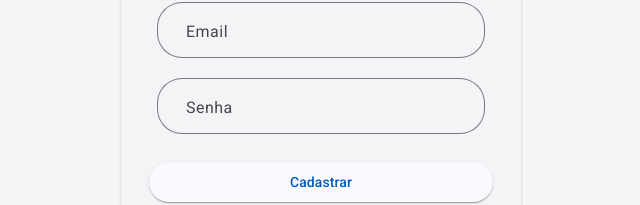
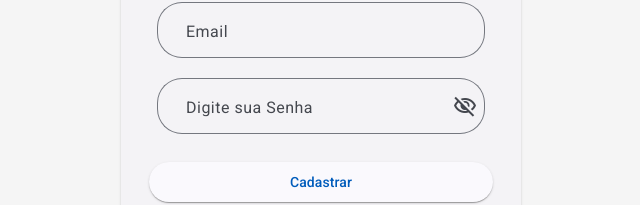
Before and after one commit to Neyzim/bff-front-end, an Angular app: page /register in a window 1280 px wide. Shown: the part 354-559 px from the top of the page, without its empty margins (319-959 px from the left). Built offline with nearby package versions, Linux system fonts and the light colour scheme.

Commit message:
feat: created password field shared component

```diff
--- a/src/app/pages/register/register.html
+++ b/src/app/pages/register/register.html
@@ -4,7 +4,7 @@
             <mat-card-title>Cadastro de novo usuário</mat-card-title>
         </mat-card-header>
         <mat-card-content>
-            <mat-form-field appearance="outline" class="full-width">
+            <mat-form-field appearance="outline" class="full-width" id="input-field">
                 <mat-label>Nome completo</mat-label>
                 <input matInput placeholder="Digite Seu Nome completo">
             </mat-form-field>
@@ -12,10 +12,7 @@
                 <mat-label>Email</mat-label>
                 <input matInput placeholder="Digite Seu email.">
             </mat-form-field>
-            <mat-form-field appearance="outline" class="full-width">
-                <mat-label>Senha</mat-label>
-                <input matInput placeholder="Cadastre sua senha" type="password">
-            </mat-form-field>
+            <input-password-field></input-password-field>
         </mat-card-content>
         <mat-card-actions >
             <button matButton="elevated" class="full-width">Cadastrar</button>
--- a/src/app/pages/register/register.ts
+++ b/src/app/pages/register/register.ts
@@ -4,10 +4,12 @@ import { MatCardModule } from '@angular/material/card';
 import { MatFormFieldModule } from '@angular/material/form-field';
 import { MatInputModule } from '@angular/material/input';
 import { MatSelectModule } from '@angular/material/select';
+import { PasswordField } from '../../shared/components/password-field/password-field';
+
 
 
 @Component({
-  imports: [MatCardModule, MatButtonModule, MatFormFieldModule, MatInputModule, MatSelectModule],
+  imports: [MatCardModule, MatButtonModule, MatFormFieldModule, MatInputModule, MatSelectModule, PasswordField],
   selector: 'app-register',
   styleUrl: './register.scss',
   templateUrl: './register.html',
--- /dev/null
+++ b/src/app/shared/components/password-field/password-field.html
@@ -0,0 +1,15 @@
+<div>
+  <mat-form-field class="full-width" appearance="outline">
+    <mat-label>Digite sua Senha</mat-label>
+    <input matInput [type]="hide() ? 'password' : 'text'" class="input-field"/>
+    <button
+      matIconButton
+      matSuffix
+      (click)="clickEvent($event)"
+      [attr.aria-label]="'Hide password'"
+      [attr.aria-pressed]="hide()"
+    >
+      <mat-icon>{{hide() ? 'visibility_off' : 'visibility'}}</mat-icon>
+    </button>
+  </mat-form-field>
+</div>
--- /dev/null
+++ b/src/app/shared/components/password-field/password-field.scss
@@ -0,0 +1,24 @@
+.example-container mat-form-field+mat-form-field {
+    margin-left: 8px;
+}
+
+.example-right-align {
+    text-align: right;
+}
+
+input.example-right-align::-webkit-outer-spin-button,
+input.example-right-align::-webkit-inner-spin-button {
+    display: none;
+}
+
+input.example-right-align {
+    -moz-appearance: textfield;
+}
+
+.input-field {
+    border-radius: 25px;
+}
+
+:host {
+  --mdc-outlined-text-field-container-shape: 16px;
+}
--- /dev/null
+++ b/src/app/shared/components/password-field/password-field.ts
@@ -0,0 +1,19 @@
+import { Component, signal } from '@angular/core';
+import { MatButtonModule } from '@angular/material/button';
+import { MatFormFieldModule } from '@angular/material/form-field';
+import { MatIconModule } from '@angular/material/icon';
+import { MatInputModule } from '@angular/material/input';
+
+@Component({
+  imports: [MatFormFieldModule, MatInputModule, MatButtonModule, MatIconModule],
+  selector: 'input-password-field',
+  styleUrl: './password-field.scss',
+  templateUrl: './password-field.html',
+})
+export class PasswordField {
+   hide = signal(true);
+  clickEvent(event: MouseEvent) {
+    this.hide.set(!this.hide());
+    event.stopPropagation();
+  }
+}
```
Also changed, not shown: src/app/pages/register/register.scss (line endings or trailing spaces), 1 other file (tests, documents, lock files or other folders).
